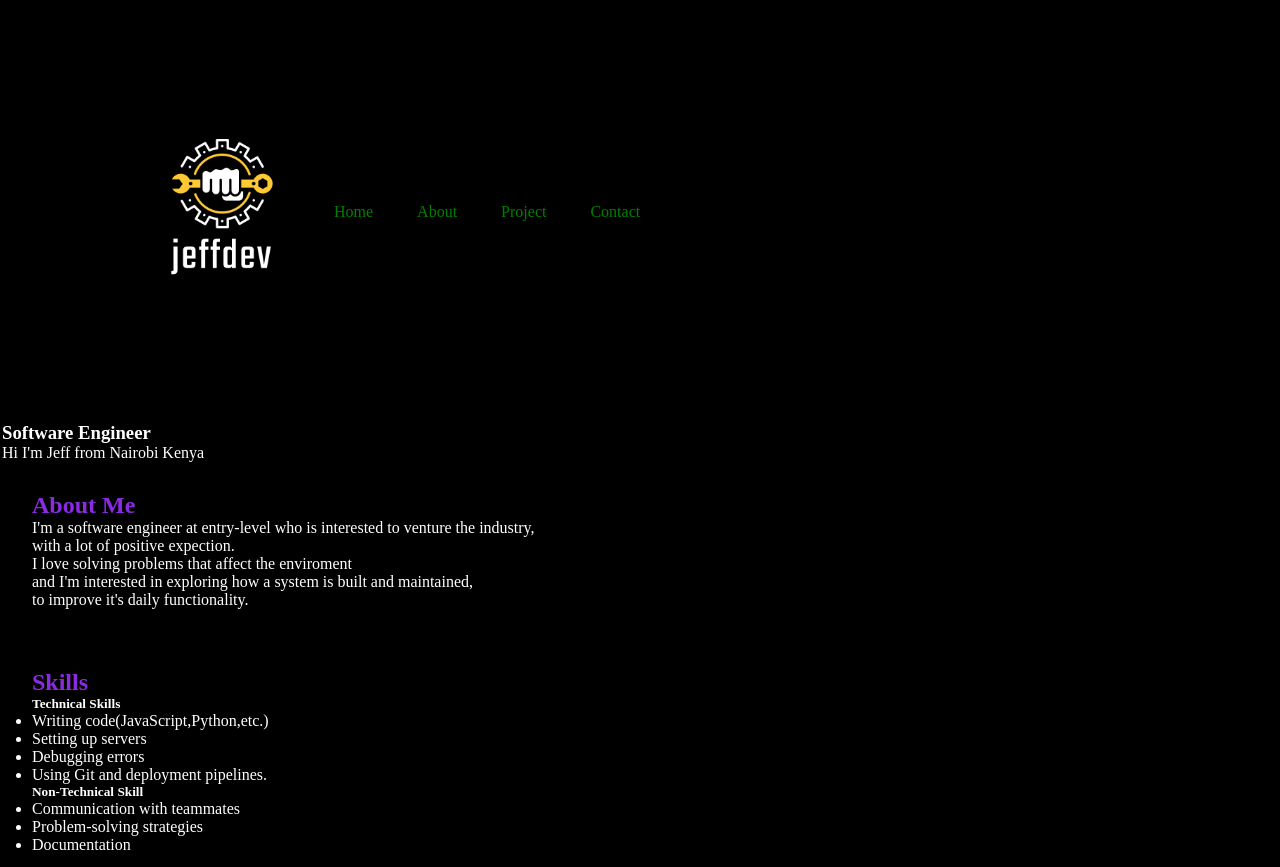
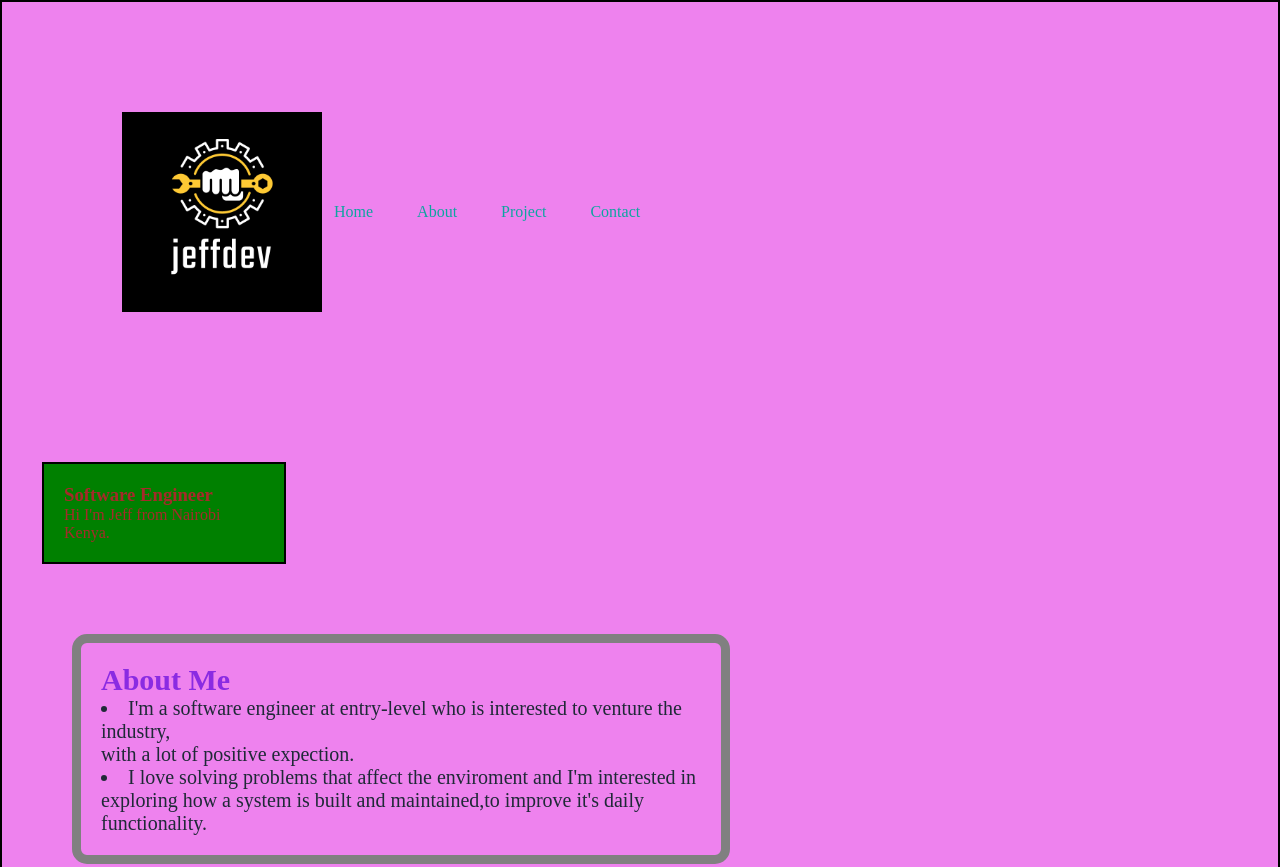
Before and after one commit to jeffouda/My_Portfolio., a plain HTML site: page index.html in a window 1280 px wide. Shown: the top 867 px of the page. Drawn offline with Linux system fonts and the light colour scheme.

Commit message:
modify body

```diff
--- a/index.html
+++ b/index.html
@@ -11,7 +11,7 @@
     <header>
       <div id="intro">
         <nav>
-          <img src="images/my_logo.png" class="logo" />
+          <img src="images/my_logo.png" alt="logo" class="logo" />
           <ul>
             <li><a href="#">Home</a></li>
             <li><a href="#">About</a></li>
@@ -24,17 +24,21 @@
     <!--Introduction section-->
     <div id="introduction">
       <h3>Software Engineer</h3>
-      <p>Hi I'm Jeff from Nairobi Kenya</p>
+      <p>Hi I'm Jeff from Nairobi Kenya.</p>
     </div>
     <!--About section-->
     <div class="about">
       <h2>About Me</h2>
       <p>
-        I'm a software engineer at entry-level who is interested to venture the
-        industry,<br />with a lot of positive expection.<br />I love solving
-        problems that affect the enviroment<br />
-        and I'm interested in exploring how a system is built and maintained,<br />to
-        improve it's daily functionality.
+        <li>
+          I'm a software engineer at entry-level who is interested to venture
+          the industry,<br />with a lot of positive expection.<br />
+        </li>
+        <li>
+          I love solving problems that affect the enviroment and I'm interested
+          in exploring how a system is built and maintained,to improve it's
+          daily functionality.
+        </li>
       </p>
     </div>
     <!--Skill section-->
--- a/style.css
+++ b/style.css
@@ -4,10 +4,10 @@
   border: 0;
 }
 body {
-  background: black;
+  background: violet;
   /*text-align: center;*/
   border: 2px solid black;
-  color: white;
+  color: #1f2937;
 }
 
 h2 {
@@ -30,27 +30,41 @@ nav ul {
   display: flex;
 }
 nav a {
-  color: green;
+  color: #0ea5a0;
   text-decoration: none;
   padding: 8px 12px;
   display: inline-block;
   transition: 0.3s;
-}
+} /*--hover effect--*/
 nav a:hover {
   /*background: maroon;
   color: white;*/
   transform: scale(1.1);
 }
 
-*/ #introduction {
-  padding: 30px;
-  font: 100px;
+#introduction {
+  padding: 20px;
+  color: brown;
+  border: 2px solid black;
+  margin: 40px;
+  width: 200px;
+  background-color: green;
 }
 .about {
-  padding: 30px;
+  padding: 20px;
+  border: 9px solid gray;
+  width: 600px;
+  margin: 70px;
+  border-radius: 15px;
+  font-size: 20px;
+  font-weight: 500;
 }
 #skill {
   padding: 30px;
+  border: 2px solid blue;
+  width: 600px;
+  /*display: flex;*/
+  justify-content: space-around;
 }
 section {
   padding: 30px;
```
